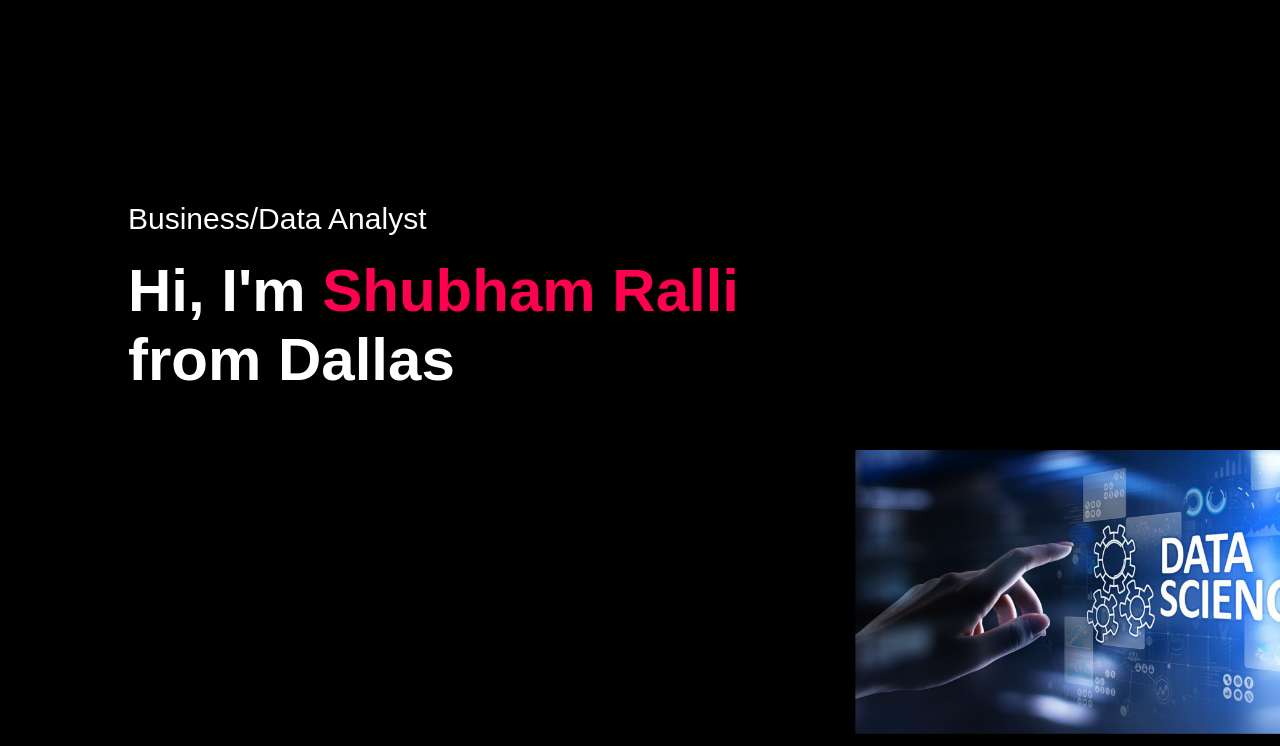
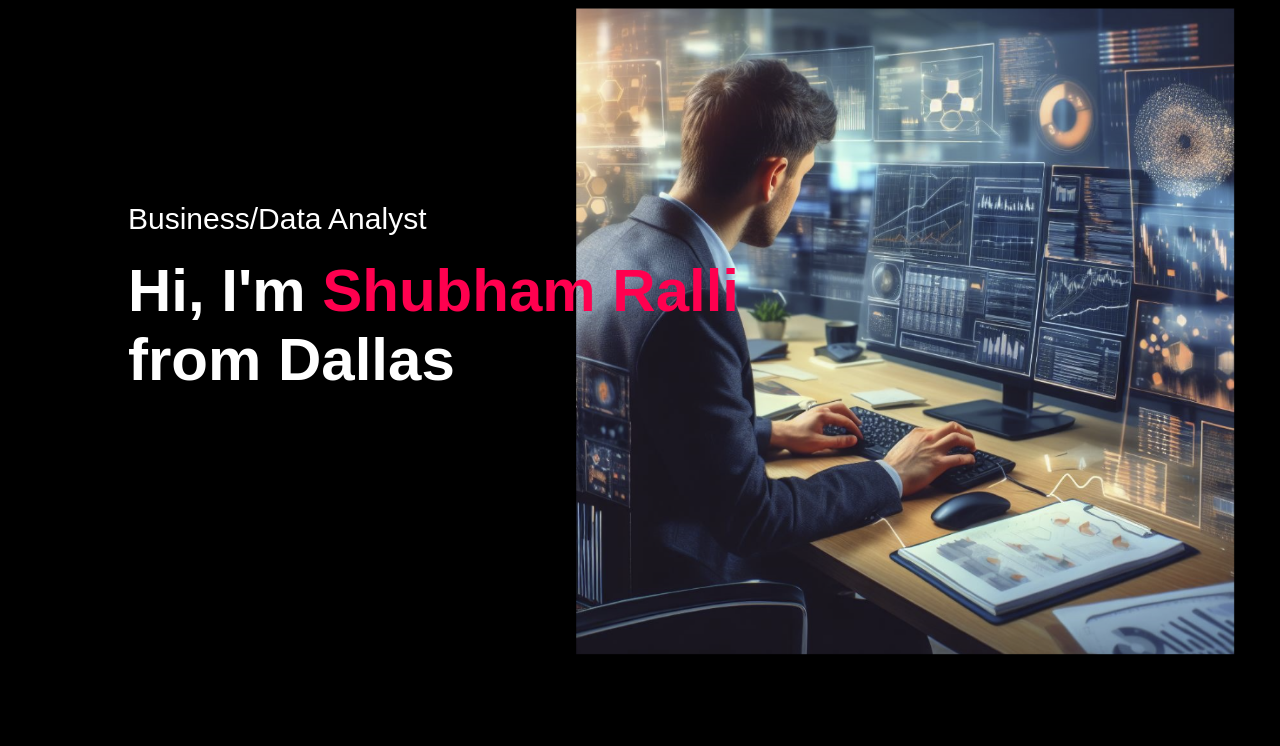
Before and after one commit to RalliShubham/PortfolioWeb, a plain HTML site: page index.html in a window 1280 px wide. Shown: the part 54-800 px from the top of the page. Drawn offline with Linux system fonts and the light colour scheme.

Commit message:
Update style.css

```diff
--- a/style.css
+++ b/style.css
@@ -16,7 +16,7 @@ body{
 #header{
     width: 100%;
     height: 100vh;
-    background-image: url(images/Screenshot\ \(21\).png);
+    background-image: url(images/rightsidepic.png);
     background-size: cover;
     background-position: center;
 
```
